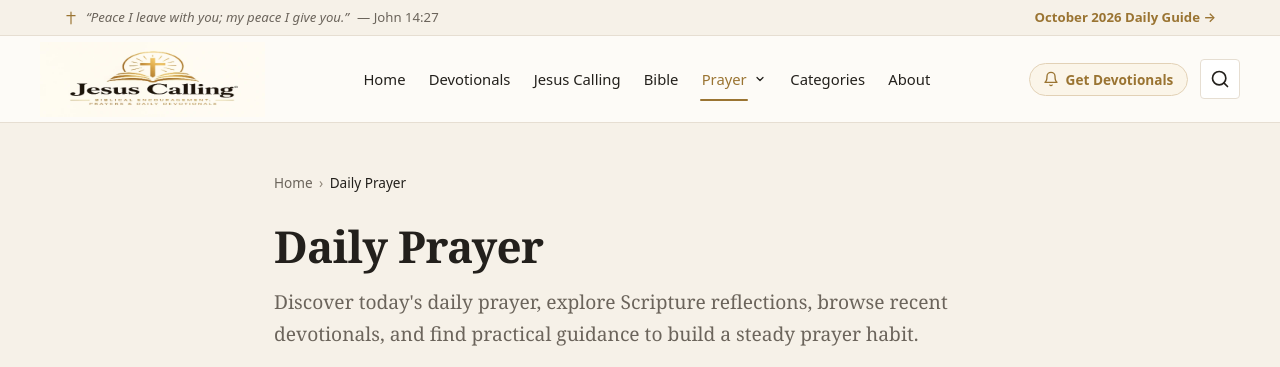
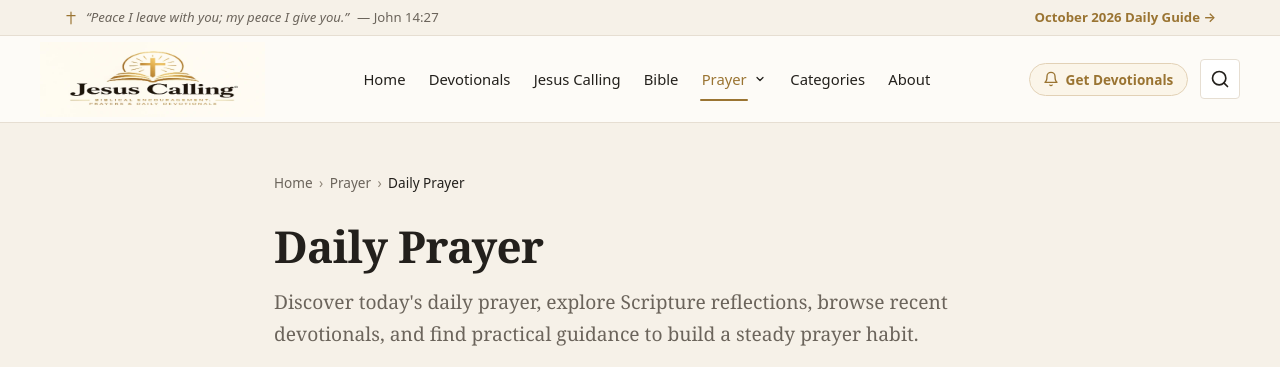
Before and after one commit to biblecalling/biblecalling.github.io, a Jekyll site: the page built from prayer/daily-prayer.md, in a window 1280 px wide. Shown: the top 367 px of the page. Built offline with Jekyll 4.4.1, drawn with Linux system fonts in a browser that asks for light colours.

Commit message:
Add Daily Prayer to navigation menu, breadcrumbs, schema, and prayer hub

```diff
--- a/_includes/breadcrumbs.html
+++ b/_includes/breadcrumbs.html
@@ -11,6 +11,11 @@
       <li class="breadcrumb-separator" aria-hidden="true">&rsaquo;</li>
       <li class="breadcrumb-item">
         <a href="{{ site.baseurl }}/jesus-calling-october-2026/">October 2026</a>
+      </li>
+    {% elsif page.url == '/prayer/daily-prayer/' %}
+      <li class="breadcrumb-separator" aria-hidden="true">&rsaquo;</li>
+      <li class="breadcrumb-item">
+        <a href="{{ site.baseurl }}/prayer/">Prayer</a>
       </li>
     {% elsif page.layout == 'post' and page.categories.first %}
       <li class="breadcrumb-separator" aria-hidden="true">&rsaquo;</li>
--- a/_includes/head.html
+++ b/_includes/head.html
@@ -198,6 +198,18 @@
           "position": 4,
           "name": {{ page.breadcrumb_title | default: page.title | jsonify }},
           "item": "{{ canonical_url }}"
+        }{% elsif page.url == '/prayer/daily-prayer/' %},
+        {
+          "@type": "ListItem",
+          "position": 2,
+          "name": "Prayer",
+          "item": "{{ site.url }}/prayer/"
+        },
+        {
+          "@type": "ListItem",
+          "position": 3,
+          "name": {{ page.breadcrumb_title | default: page.title | jsonify }},
+          "item": "{{ canonical_url }}"
         }{% elsif page.layout == 'post' and page.categories.first %},
         {
           "@type": "ListItem",
--- a/_includes/header.html
+++ b/_includes/header.html
@@ -37,6 +37,10 @@
               <a href="{{ site.baseurl }}/prayer/" class="nav-dropdown-hub-link">
                 <strong>Prayer Hub</strong>
                 <span>All Prayers &rarr;</span>
+              </a>
+              <a href="{{ site.baseurl }}/prayer/daily-prayer/" class="nav-dropdown-hub-link">
+                <strong>Daily Prayer</strong>
+                <span>Today's Prayer &rarr;</span>
               </a>
             </div>
             <div class="nav-dropdown-grid">
@@ -122,6 +126,7 @@
           <div class="mobile-submenu" id="mobile-prayer-submenu" hidden>
             <div class="mobile-submenu-hub">
               <a href="{{ site.baseurl }}/prayer/" class="mobile-hub-link">Prayer Hub &rarr;</a>
+              <a href="{{ site.baseurl }}/prayer/daily-prayer/" class="mobile-hub-link">Daily Prayer &rarr;</a>
             </div>
             <div class="mobile-submenu-group">
               <span class="mobile-submenu-group-title">Healing Prayer</span>
--- a/assets/css/style.css
+++ b/assets/css/style.css
@@ -499,6 +499,9 @@
 }
 
 .nav-dropdown-header {
+  display: grid;
+  grid-template-columns: 1fr 1fr;
+  gap: 0.65rem;
   padding-bottom: 0.75rem;
   margin-bottom: 0.85rem;
   border-bottom: 1px solid var(--color-border-subtle);
@@ -863,6 +866,13 @@
 
 .mobile-submenu[hidden] {
   display: none;
+}
+
+.mobile-submenu-hub {
+  display: flex;
+  flex-direction: column;
+  gap: 0.4rem;
+  margin-bottom: 0.35rem;
 }
 
 .mobile-hub-link {
--- a/prayer.html
+++ b/prayer.html
@@ -37,7 +37,8 @@
 
 <h3>For the Rhythm of an Ordinary Day</h3>
 <p>Establishing daily prayer habits to anchor morning and evening hours:</p>
-<ul>
+<ul class="prayer-hub-articles-list">
+  <li><a href="{{ site.baseurl }}/prayer/daily-prayer/" style="font-weight: 600; text-decoration: underline; text-underline-offset: 3px;">Daily Prayer &rarr;</a> <span>&mdash; Find a daily prayer, reflect on Scripture, and build a consistent prayer habit.</span></li>
   <li><strong>Morning prayers:</strong> Dedicated morning prayers for grace and direction <em>(Phase 2 pillar)</em>.</li>
   <li><strong>Night prayers:</strong> Peaceful evening prayers for restful sleep <em>(Phase 2 pillar)</em>.</li>
   <li><strong>Good night prayer for family:</strong> Evening prayers over children and household <em>(Phase 2)</em>.</li>
```
